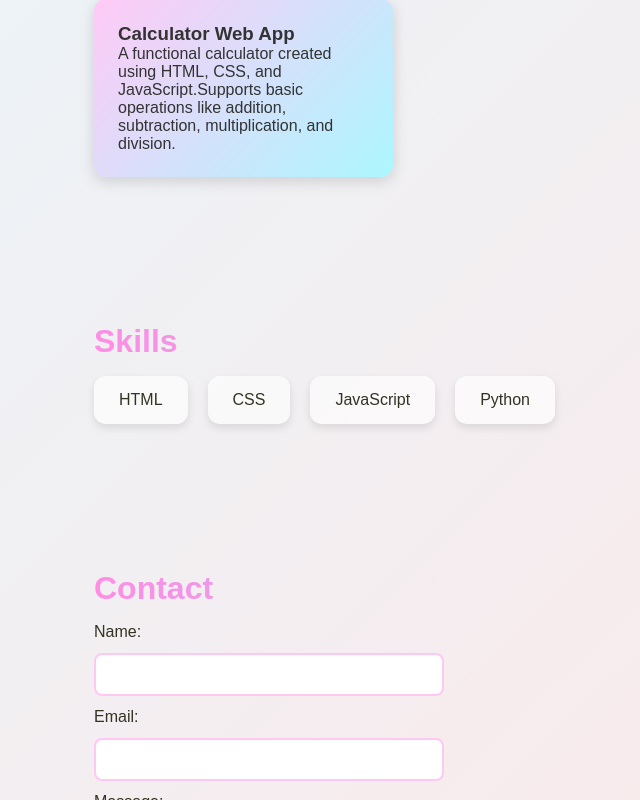
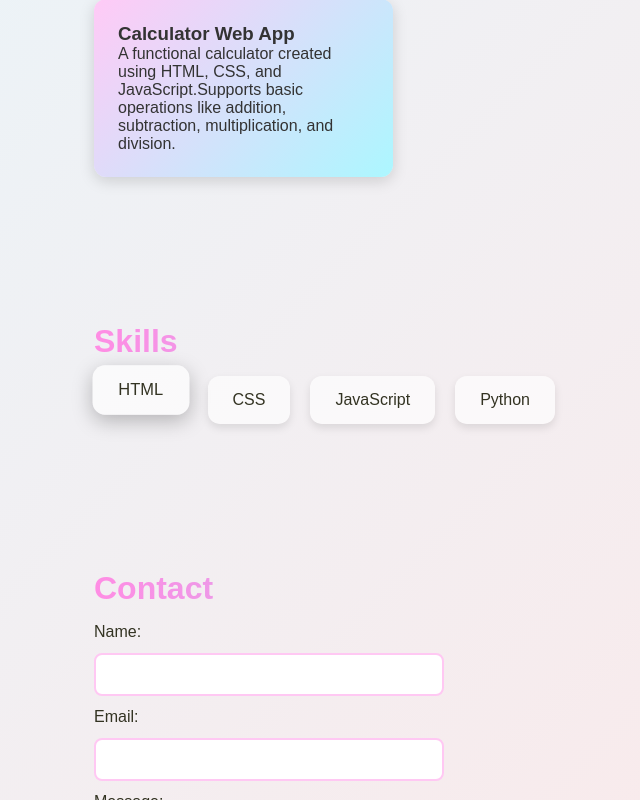
Before and after one commit to np03cs4a240102-lang/Portfolio, a plain HTML site: page index.html in a window 1280 px wide. In both pictures the pointer is over the element "HTML". Shown: the part 1103-1903 px from the top of the page, without its empty margins (74-714 px from the left). Drawn offline with Linux system fonts and the light colour scheme.

Commit message:
Update style.css

```diff
--- a/CSS/style.css
+++ b/CSS/style.css
@@ -197,6 +197,10 @@ button:hover {
     border-radius: 12px;
     box-shadow: 0 4px 8px rgba(0,0,0,0.1);
 }
+.skill-box:hover {
+    transform: translateY(-10px) scale(1.03);
+    box-shadow: 0 6px 20px rgba(0,0,0,0.25);
+}
 
 /* RESPONSIVE NAV */
 @media (min-width: 768px) {
```
